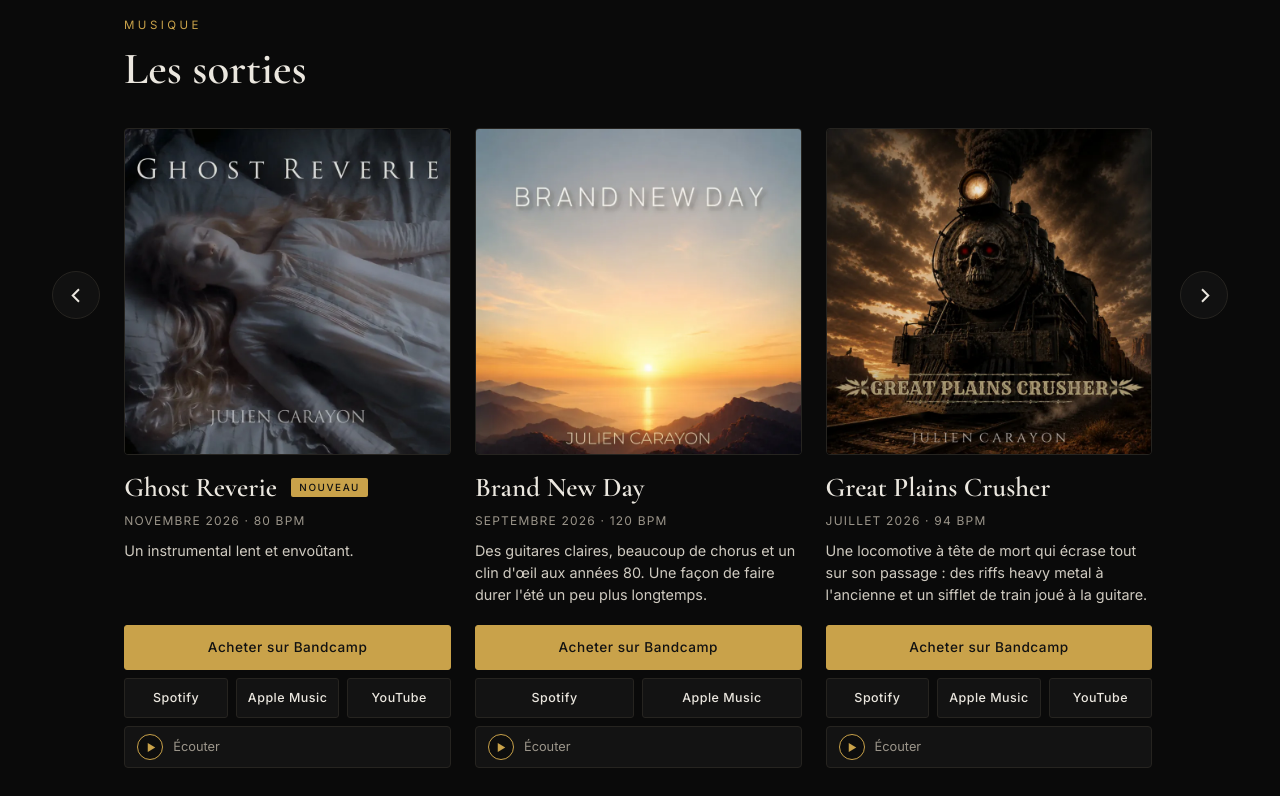
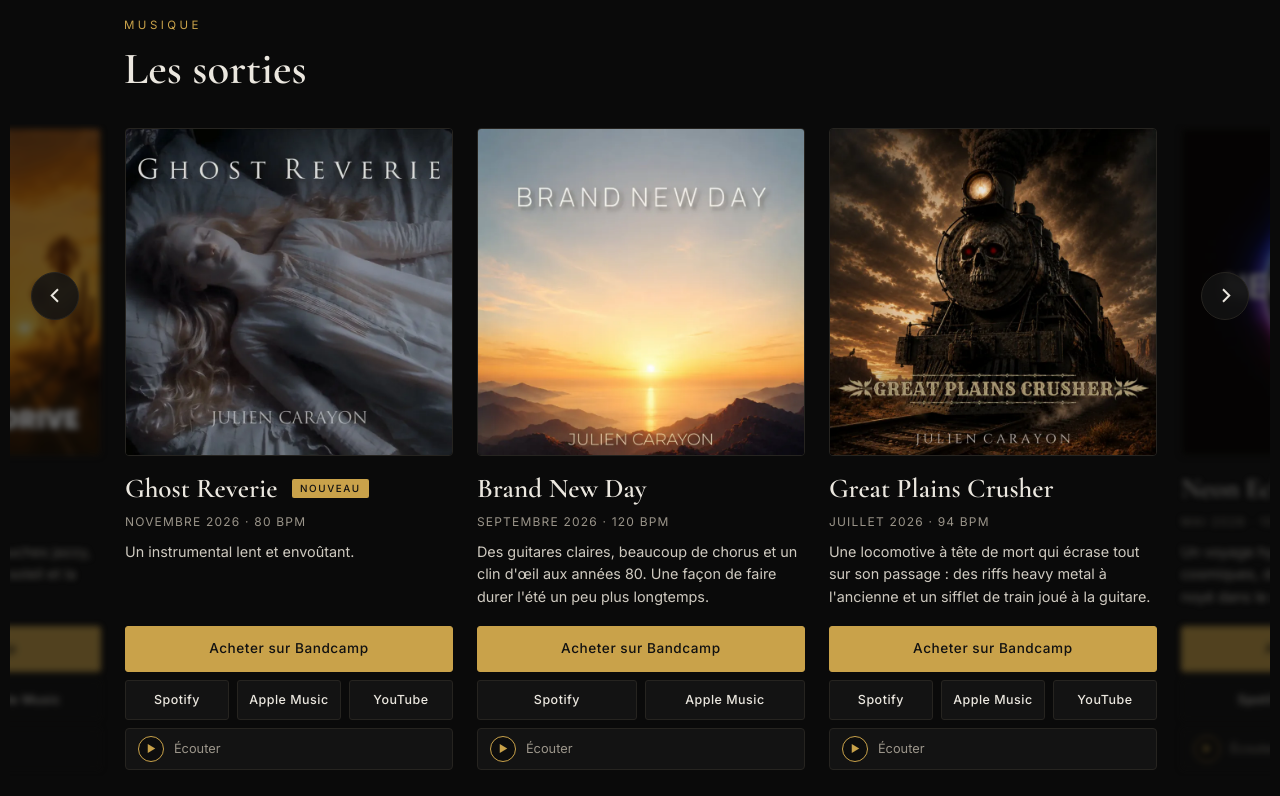
Before and after one commit to jcarayon04/sonicdiaries, a plain HTML site: page fr/index.html in a window 1280 px wide. Shown: the part 780-1576 px from the top of the page. Drawn offline with Linux system fonts and the light colour scheme.

Commit message:
Add files via upload

```diff
--- a/fr/index.html
+++ b/fr/index.html
@@ -152,16 +152,21 @@ footer a:hover{color:var(--gold-2)}
 .car-head h2{margin:0}
 .car-btn{width:42px;height:42px;border-radius:50%;border:1px solid var(--line);background:var(--surface);color:var(--text);display:flex;align-items:center;justify-content:center;cursor:pointer;transition:border-color .2s,color .2s,opacity .2s}
 .car-btn:hover{border-color:var(--gold);color:var(--gold-2)}
-.car{position:relative}
-.car-btn.side{position:absolute;z-index:2;top:var(--arrow-top,40%);transform:translateY(-50%);width:48px;height:48px;background:rgba(19,19,19,.85)}
-.car-btn.prev{left:-72px}.car-btn.next{right:-72px}
-@media (max-width:1240px){.car-btn.prev{left:10px}.car-btn.next{right:10px}.car-btn.side{backdrop-filter:blur(4px);-webkit-backdrop-filter:blur(4px)}}
 .car-btn svg{width:15px;height:15px}
-.car-track{--gap:24px;display:flex;gap:var(--gap);overflow-x:auto;scroll-snap-type:x mandatory;scroll-behavior:smooth;scrollbar-width:none;-webkit-overflow-scrolling:touch;outline:none;padding:4px 2px 6px}
+.car{--gap:24px;--M:114px;--P:114px;position:relative;margin:0 calc(-1*var(--M))}
+@media (max-width:1279px){.car{--M:24px;--P:64px}}
+@media (max-width:600px){.car{--gap:16px;--P:44px}}
+main{overflow-x:clip}
+.car-track{display:flex;gap:var(--gap);overflow-x:auto;scroll-snap-type:x mandatory;scroll-behavior:smooth;scrollbar-width:none;-webkit-overflow-scrolling:touch;outline:none;padding:4px var(--P) 6px;scroll-padding-inline:var(--P)}
+.car-btn.side{position:absolute;z-index:3;top:var(--arrow-top,40%);transform:translateY(-50%);width:48px;height:48px;background:rgba(19,19,19,.85);backdrop-filter:blur(4px);-webkit-backdrop-filter:blur(4px)}
+.car-btn.prev{left:max(6px,calc((var(--P) - var(--gap) - 48px)/2))}.car-btn.next{right:max(6px,calc((var(--P) - var(--gap) - 48px)/2))}
+.card-rel{transition:filter .45s,opacity .45s,box-shadow .4s}
+.card-rel.peek{filter:blur(3px) brightness(.55);opacity:.7;cursor:pointer}
+.card-rel.peek *{pointer-events:none}
 .car-track::-webkit-scrollbar{display:none}
-.card-rel{flex:0 0 calc((100% - 2*var(--gap))/3);scroll-snap-align:start;display:flex;flex-direction:column;border-radius:4px;transition:box-shadow .4s}
+.card-rel{flex:0 0 calc((100% - 2*var(--gap))/3);scroll-snap-align:start;display:flex;flex-direction:column;border-radius:4px}
 @media (max-width:900px){.card-rel{flex-basis:calc((100% - var(--gap))/2)}}
-@media (max-width:600px){.car-track{--gap:16px}.card-rel{flex-basis:86%}}
+@media (max-width:600px){.card-rel{flex-basis:100%}}
 .card-rel.flash{box-shadow:0 0 0 1px var(--gold)}
 .cov{position:relative;display:block;aspect-ratio:1;border:1px solid var(--line);border-radius:4px;overflow:hidden;background:var(--surface);transition:border-color .2s}
 .cov img{width:100%;height:100%;object-fit:cover;transition:transform .5s}
@@ -409,10 +414,13 @@ document.querySelectorAll('.facade').forEach(function(el){
   function step(){ return all[1].offsetLeft-all[0].offsetLeft; }
   function idx(){ return Math.round(track.scrollLeft/step()); }
   function jump(i){ track.style.scrollBehavior='auto'; track.style.scrollSnapType='none'; track.scrollLeft=i*step(); track.offsetHeight; track.style.scrollSnapType=''; track.style.scrollBehavior=''; }
-  function go(i){ track.scrollTo({left:i*step(),behavior:'smooth'}); }
+  function go(i){ track.scrollTo({left:i*step(),behavior:'smooth'}); peek(i); }
   function arrows(){ var cov=orig[0].querySelector('.cov'); if(cov) car.style.setProperty('--arrow-top',(cov.offsetTop-track.offsetTop+cov.offsetHeight/2+4)+'px'); }
   function settle(){ var i=idx(); if(i<n) jump(i+n); else if(i>=2*n) jump(i-n); mark(); }
-  function mark(){ var k=((idx()-n)%n+n)%n; [].forEach.call(dots.children,function(d,j){ d.classList.toggle('on',j===k); }); }
+  function visible(){ var P=parseFloat(getComputedStyle(track).paddingLeft)||0, g=step()-all[0].offsetWidth; return Math.max(1,Math.round((track.clientWidth-2*P+g)/step())); }
+  function peek(i){ var v=visible(); all.forEach(function(c,j){ c.classList.toggle('peek',j<i||j>=i+v); }); }
+  track.addEventListener('click',function(e){ var c=e.target.closest('.card-rel'); if(c&&c.classList.contains('peek')){ e.preventDefault(); e.stopPropagation(); go(all.indexOf(c)<idx()?idx()-1:idx()+1); } },true);
+  function mark(){ peek(idx()); var k=((idx()-n)%n+n)%n; [].forEach.call(dots.children,function(d,j){ d.classList.toggle('on',j===k); }); }
   for(var k=0;k<n;k++){ var d=document.createElement('button'); d.dataset.i=k; d.setAttribute('aria-label',orig[k].querySelector('h3').firstChild.textContent.trim());
     d.addEventListener('click',function(){ go(n+(+this.dataset.i)); }); dots.appendChild(d); }
   btns.forEach(function(b){ b.addEventListener('click',function(){ go(idx()+parseInt(b.dataset.dir,10)); }); });
```
Also changed, not shown: index.html (+17 -9 lines).
